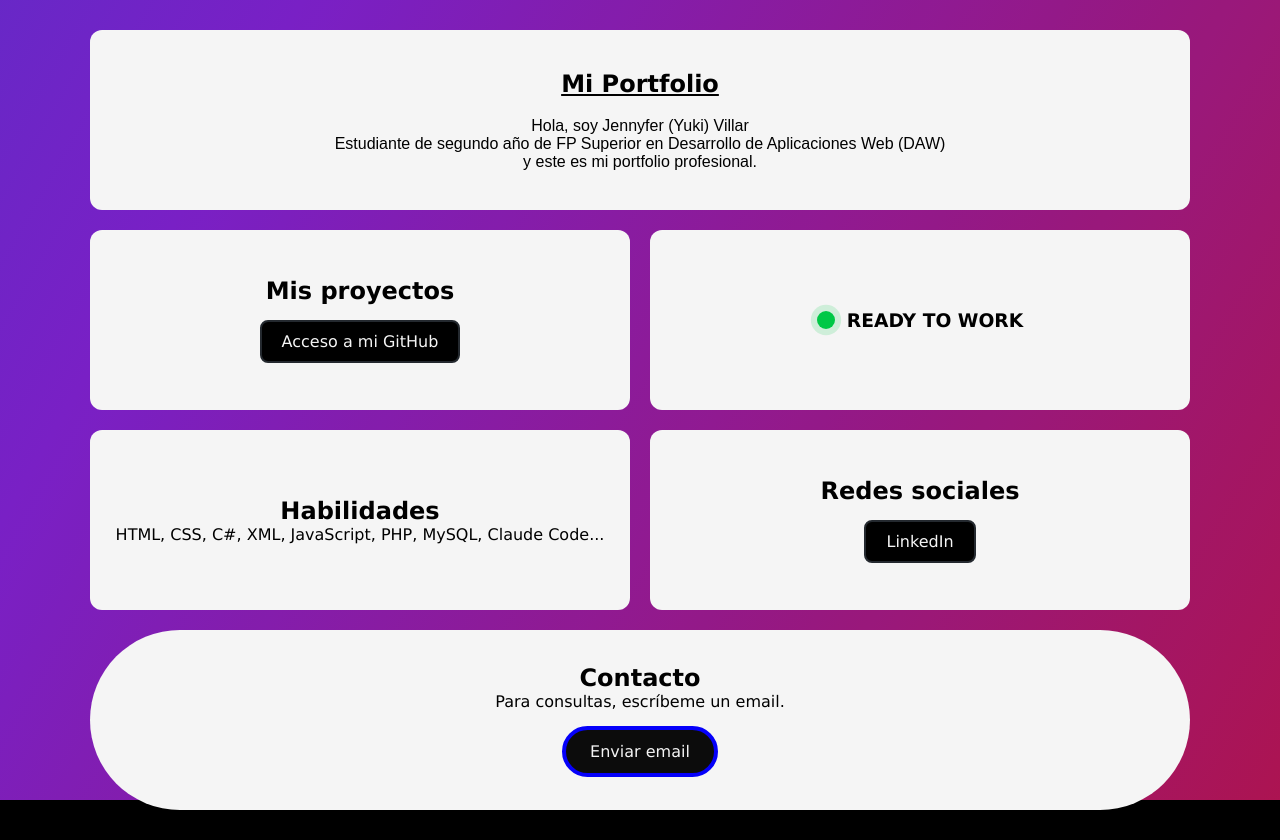
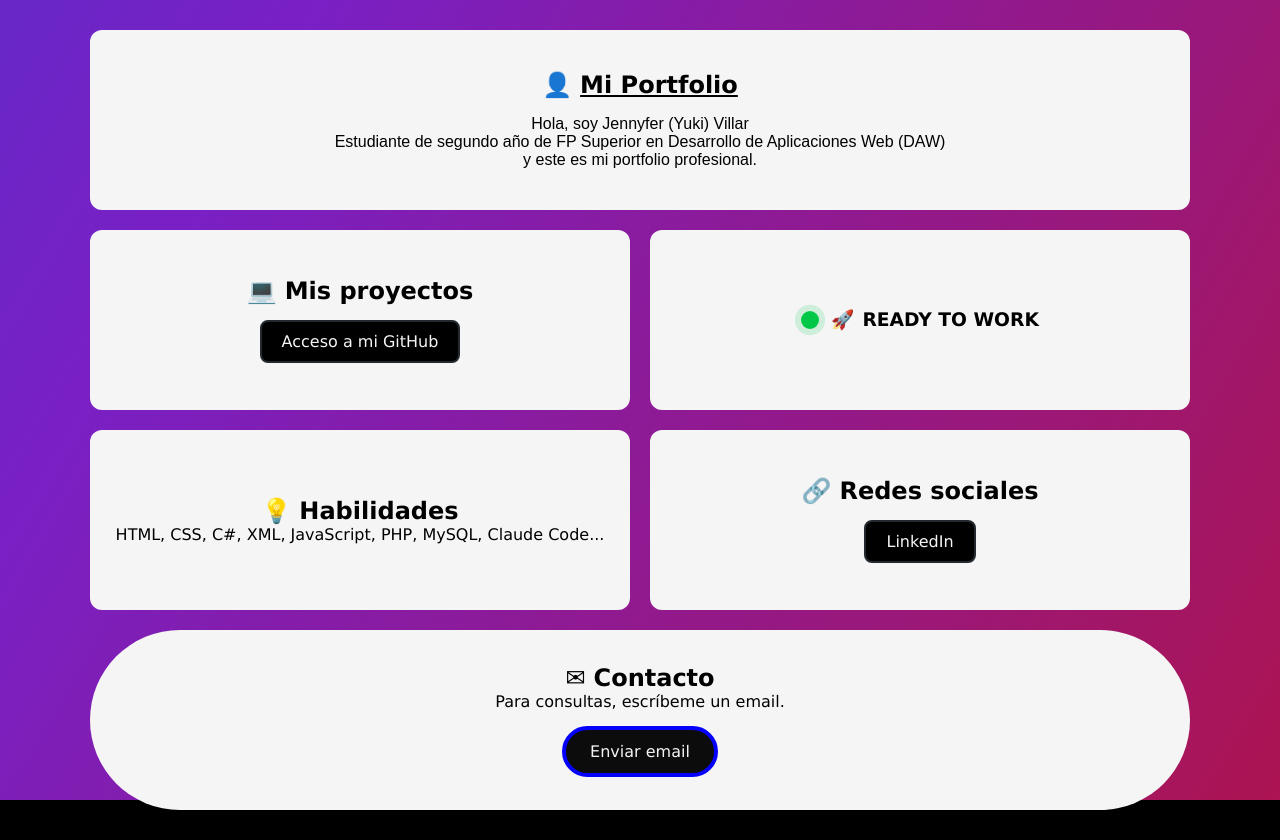
Before and after one commit to JVillar87/M0615_CSS, a plain HTML site: page index.html in a window 1280 px wide. Drawn offline with Linux system fonts and the light colour scheme.

```diff
--- a/index.html
+++ b/index.html
@@ -10,11 +10,10 @@
 
 <body>
 
-    <HTML:5>
     <main class="container">
 
         <section class="box about-me">
-                <h1>Mi Portfolio</h1><br>
+            <h1>Mi Portfolio</h1>
             <p>Hola, soy Jennyfer (Yuki) Villar</p>
             <p>Estudiante de segundo año de FP Superior en Desarrollo de Aplicaciones Web (DAW)</p>
             <p>y este es mi portfolio profesional.</p>
@@ -51,10 +50,7 @@
             <a href="mailto:jennifer.villar@estudiantfjaverianas.com">Enviar email</a>
         </section>
 
-
-
     </main>
-    </HTML:5>
 
 </body>
 
--- a/style.css
+++ b/style.css
@@ -31,14 +31,6 @@ a {
     text-decoration: none;
 }
 
-/* CONTENEDOR GRID */
-
-.container {
-    display: grid;
-    grid-template-columns: repeat(3, 1fr);
-    gap: 20px;
-}
-
 /* ESTILOS DE LAS CAJAS */
 
 .box {
@@ -64,7 +56,7 @@ a {
     box-shadow: 0 8px 20px rgba(0, 0, 0, 0.15);
 }
 
-/* DISTRIBUCIÓN ASIMÉTRICA */
+/* DISTRIBUCIÓN SECCIONES */
 
 .container {
     display: grid;
@@ -82,6 +74,39 @@ a {
 
 .about-me h1 {
     text-decoration: underline;
+    margin-bottom: 1rem;
+}
+
+.about-me h1::before {
+    content: "\1F464";
+}
+
+.projects h2::before {
+    content: "\1F4BB";
+}
+
+.work h3::before {
+    content: "\1F680";
+}
+
+.skills h2::before {
+    content: "\1F4A1";
+}
+
+.sns h2::before {
+    content: "\1F517";
+}
+
+.contact h2::before {
+    content: "\2709";
+}
+
+.box h1::before,
+.box h2::before,
+.box h3::before {
+    display: inline-block;
+    margin-right: 0.5rem;
+    text-decoration: none;
 }
 
 .about-me p {
@@ -168,21 +193,6 @@ a {
 
 /* ANIMACIONES */
 
-@keyframes flotar {
-    0% {
-        transform: translateY(0);
-    }
-
-    50% {
-        transform: translateY(-8px);
-    }
-
-    100% {
-        transform: translateY(0);
-    }
-}
-
-
 @keyframes rgb-border {
     0% {
         border-color: rgb(255, 0, 0);
```
Lines whose indentation alone changed are shown as unchanged.
